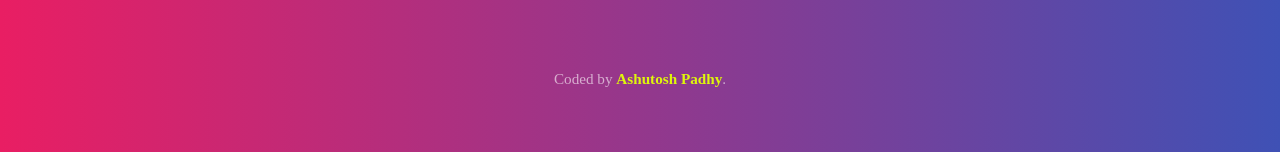
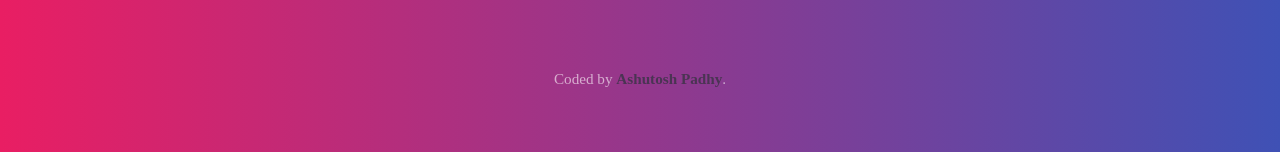
Before and after one commit to a-padhy/CSS-JS-Calculator, a plain HTML site: page index.html in a window 1280 px wide. In both pictures the pointer is over the link "Ashutosh Padhy". Shown: the part 645-797 px from the top of the page. Drawn offline with Linux system fonts and the light colour scheme.

Commit message:
Update styles.css

```diff
--- a/css/styles.css
+++ b/css/styles.css
@@ -57,5 +57,5 @@ body {
 }
 
 .attribution a:hover {
-  color: rgb(223, 247, 11);
+  color: #4a3453;
 }
```
